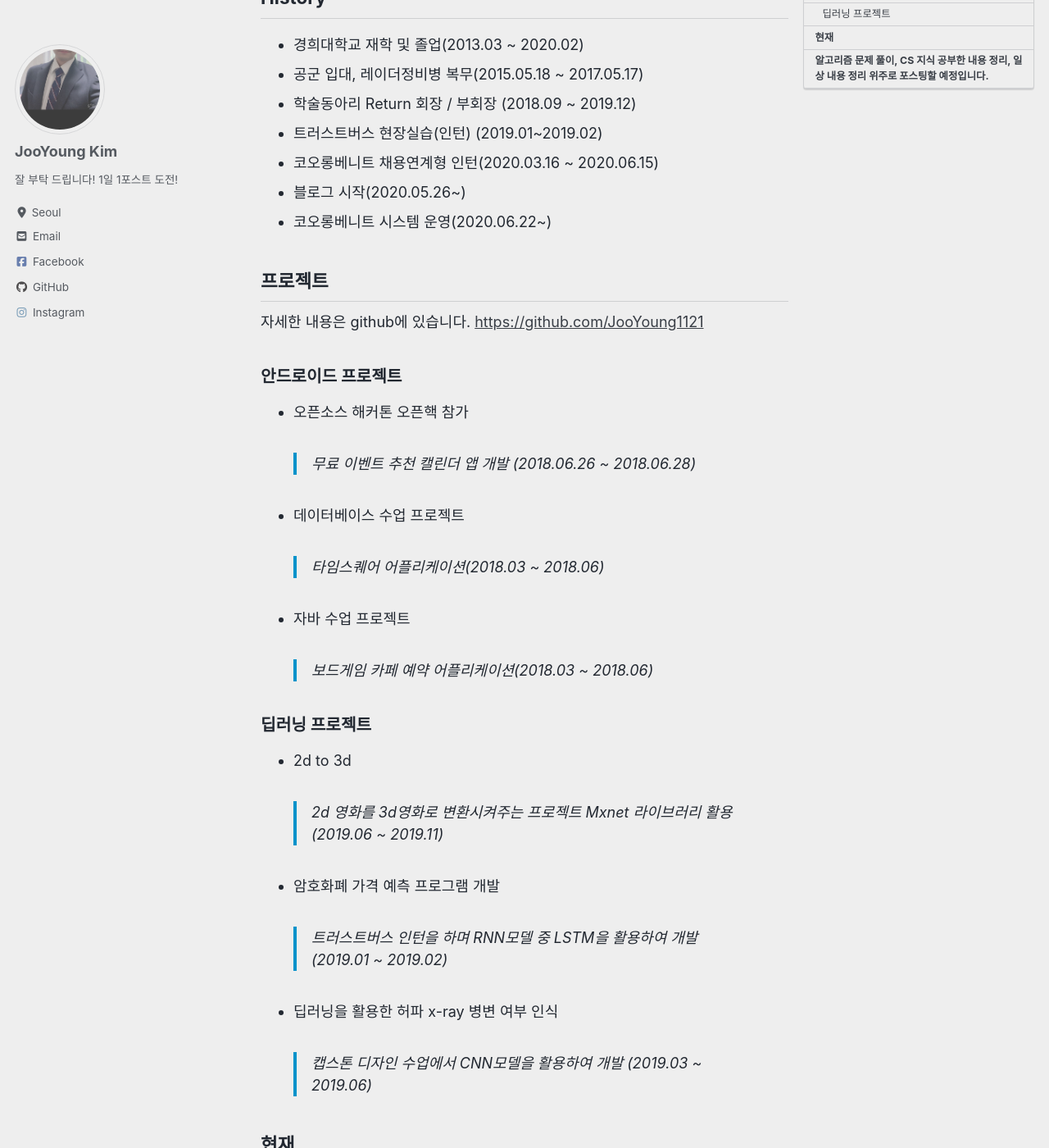
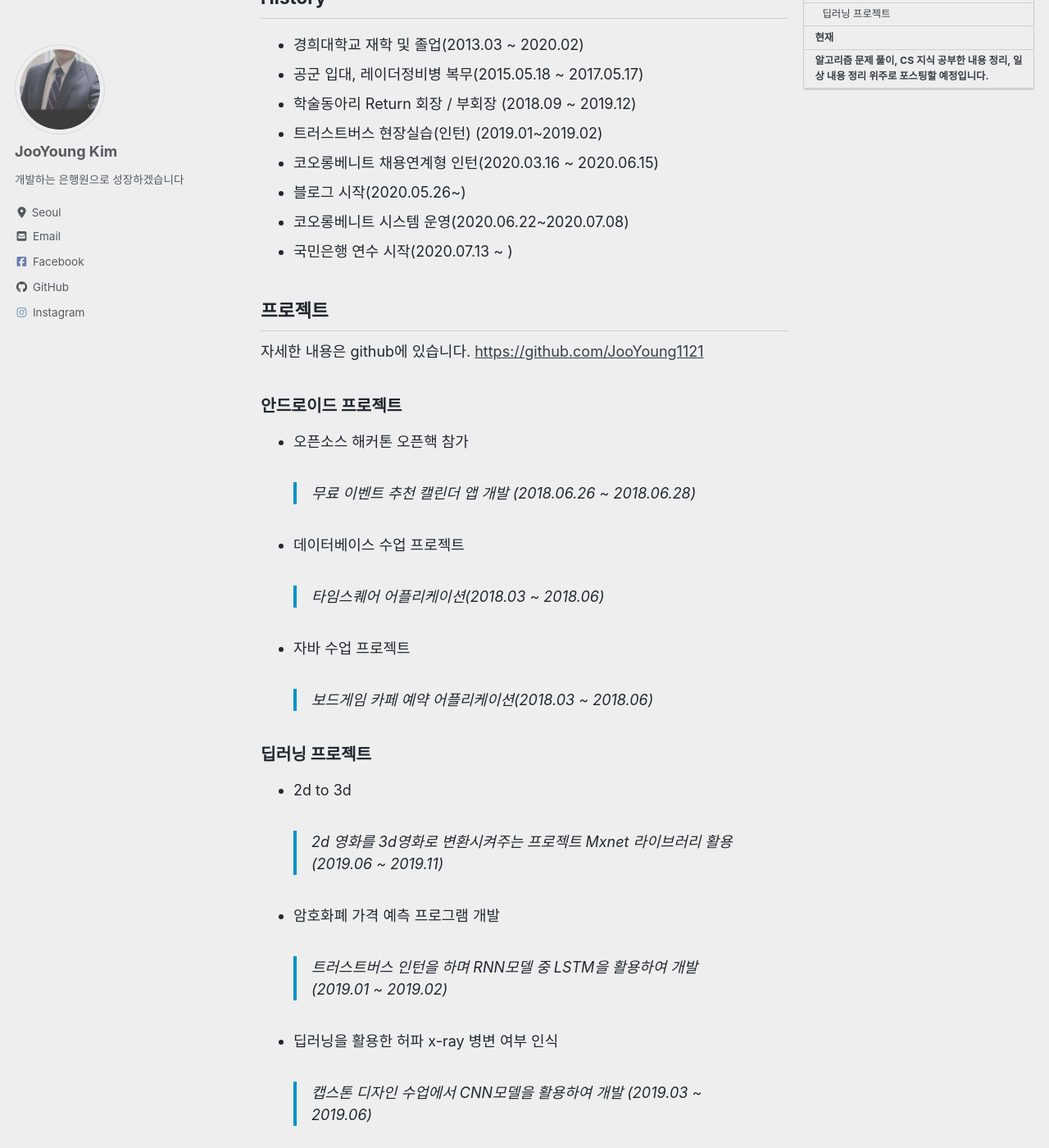
Before and after one commit to JooYoung1121/JooYoung1121.github.io, a Jekyll site: the page built from _pages/about.md, in a window 1280 px wide and 1400 px high, scrolled down 270 px. Shown: the whole window at 82% size. Built offline with Jekyll 4.4.1, drawn with Linux system fonts in a browser that asks for light colours; cached includes are drawn as plain includes; nearby versions of some CDN libraries; some of the changed text lies outside the part shown.

Commit message:
프로필 변경

```diff
--- a/_config.yml
+++ b/_config.yml
@@ -95,7 +95,7 @@ analytics:
 author:
   name             : "JooYoung Kim"
   avatar           : "/assets/images/JY/내사진.jpg" # path of avatar image, e.g. "/assets/images/bio-photo.jpg"
-  bio              : "잘 부탁 드립니다! 1일 1포스트 도전!"
+  bio              : "개발하는 은행원으로 성장하겠습니다"
   location         : "Seoul"
   email            :
   links:
--- a/_pages/about.md
+++ b/_pages/about.md
@@ -17,7 +17,8 @@ toc: true
 - 트러스트버스 현장실습(인턴) (2019.01~2019.02)
 - 코오롱베니트 채용연계형 인턴(2020.03.16 ~ 2020.06.15)
 - 블로그 시작(2020.05.26~)
-- 코오롱베니트 시스템 운영(2020.06.22~)
+- 코오롱베니트 시스템 운영(2020.06.22~2020.07.08)
+- 국민은행 연수 시작(2020.07.13 ~ )
 
 ## 프로젝트
 
@@ -43,6 +44,7 @@ toc: true
 
 ## 현재
 - 블로그 운영운영..
+- 은행원으로 일하면서 개발자로 성장해나가겠습니다 ㅎㅎ
 
 
 ## 알고리즘 문제 풀이, CS 지식 공부한 내용 정리, 일상 내용 정리 위주로 포스팅할 예정입니다.
```
